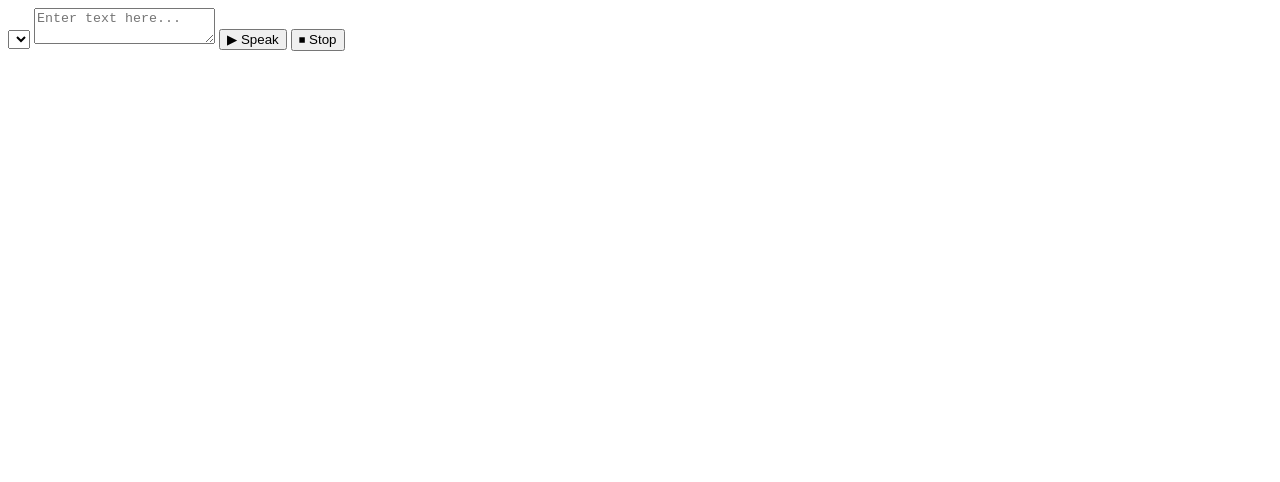
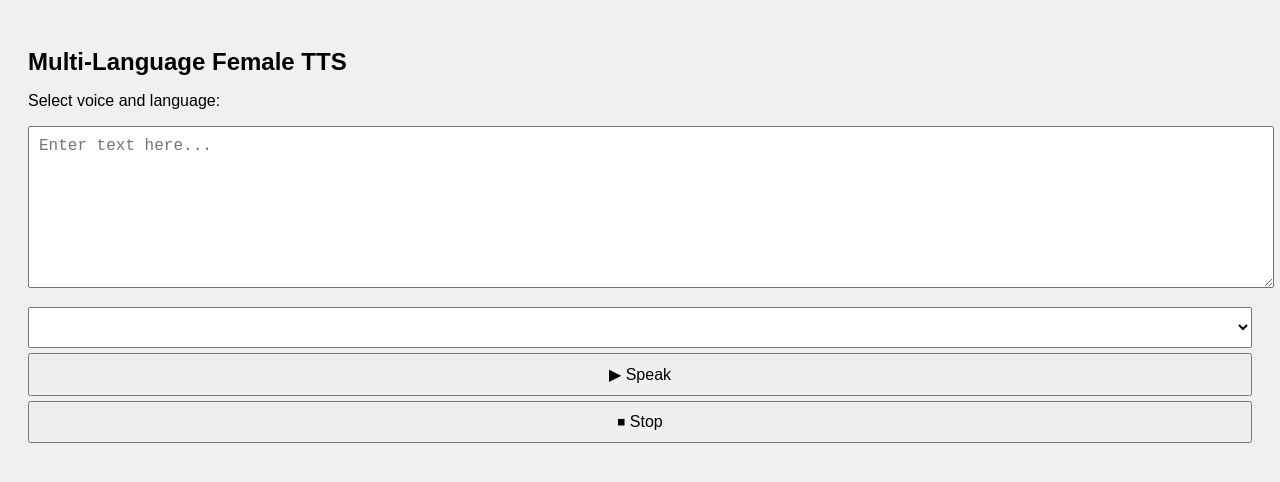
Before and after one commit to qwertyyurahome/Tts, a plain HTML site: page index.html in a window 1280 px wide. Drawn offline with Linux system fonts and the light colour scheme.

Commit message:
Update index.html

```diff
--- a/index.html
+++ b/index.html
@@ -1,17 +1,39 @@
+<!DOCTYPE html>
+<html lang="en">
+<head>
+<meta charset="UTF-8">
+<title>Multi-Language Female TTS</title>
+<meta name="viewport" content="width=device-width, initial-scale=1.0">
+<style>
+  body { font-family: Arial; padding: 20px; background: #f0f0f0; }
+  h2 { margin-bottom: 5px; }
+  textarea { width: 100%; height: 140px; font-size:16px; margin-bottom:10px; padding:10px; }
+  select, button { width: 100%; padding: 10px; font-size:16px; margin-top:5px; }
+  button { cursor: pointer; }
+</style>
+</head>
+<body>
+
+<h2>Multi-Language Female TTS</h2>
+<p>Select voice and language:</p>
+
+<textarea id="text" placeholder="Enter text here..."></textarea>
 <select id="voiceSelect"></select>
-<textarea id="text" placeholder="Enter text here..."></textarea>
+
 <button onclick="speak()">▶ Speak</button>
 <button onclick="stopSpeech()">⏹ Stop</button>
 
 <script>
 let voices = [];
 const select = document.getElementById('voiceSelect');
+let currentUtterance = null;
 
+// Завантаження голосів з перевіркою для Android
 function populateVoices() {
   voices = speechSynthesis.getVoices();
   select.innerHTML = '';
   voices.forEach((voice, i) => {
-    // тільки жіночі голоси
+    // Відображаємо тільки жіночі голоси
     if(voice.name.toLowerCase().includes('female') || voice.name.toLowerCase().includes('f')) {
       const option = document.createElement('option');
       option.value = i;
@@ -21,25 +43,26 @@ function populateVoices() {
   });
 }
 
-// ⚠️ Основне: періодично перевіряємо, чи голоси завантажились
+// Чекаємо, поки голоси завантажаться
 function waitForVoices() {
   if(speechSynthesis.getVoices().length === 0) {
-    setTimeout(waitForVoices, 200); // чекаємо 0.2 секунди
+    setTimeout(waitForVoices, 200);
   } else {
     populateVoices();
   }
 }
 waitForVoices();
-
-let currentUtterance = null;
+speechSynthesis.onvoiceschanged = populateVoices;
 
 function speak() {
   const text = document.getElementById('text').value.trim();
   if(!text) return;
+
   const index = select.value;
   const utter = new SpeechSynthesisUtterance(text);
   utter.voice = voices[index];
   utter.lang = utter.voice.lang;
+
   speechSynthesis.cancel();
   currentUtterance = utter;
   speechSynthesis.speak(utter);
@@ -51,3 +74,6 @@ function stopSpeech() {
   }
 }
 </script>
+
+</body>
+</html>
```
